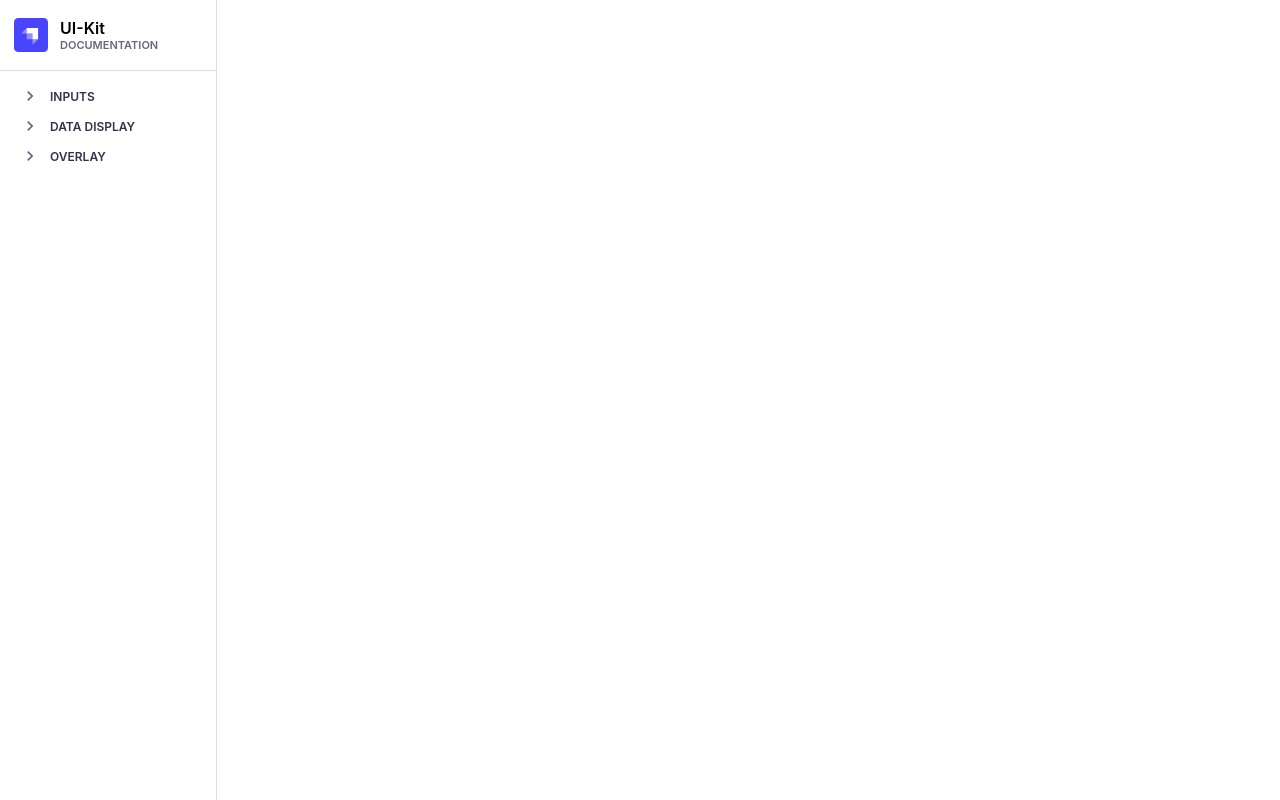
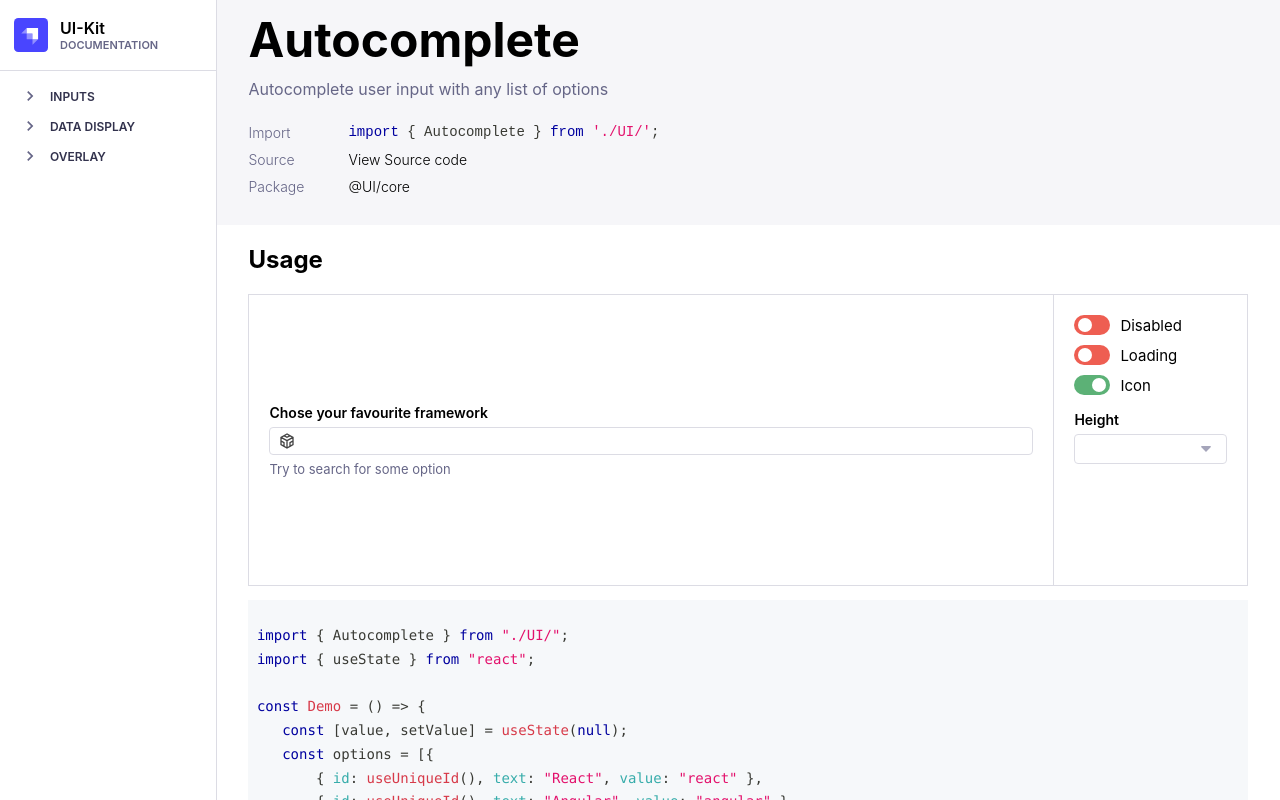
Before and after one commit to shtamtails/Strapi-React-UI-Kit, a React (Create React App) app: page /autocomplete in a window 1280 px wide. Built offline with nearby package versions, Linux system fonts and the light colour scheme.

Commit message:
Autocomplete page

```diff
--- a/src/components/App.jsx
+++ b/src/components/App.jsx
@@ -2,7 +2,14 @@ import "../css/main.css";
 import React, { useEffect, useState } from "react";
 import { AppShell, Navbar } from "./UI";
 import { NavbarContent } from "./NavbarContent";
-import { AccordionPage, ActionIconPage, CardPage, KbdPage, NotificationsPage } from "./Pages";
+import {
+  AccordionPage,
+  ActionIconPage,
+  AutocompletePage,
+  CardPage,
+  KbdPage,
+  NotificationsPage,
+} from "./Pages";
 import { Routes, Route } from "react-router-dom";
 import { useUniqueId } from "../Hooks";
 
@@ -41,7 +48,8 @@ const logo = (
 // ? NOTIFICATIONS
 // add notification loading on load functionality
 // add notification autoclose functionality
-// ! Action Icon Page add code
+// ? Autocomplete / Select
+// add default option and its value is text but not value prop
 
 const App = () => {
   return (
@@ -56,26 +64,13 @@ const App = () => {
           </Navbar>
         }
       >
-        {/* <div className="div" style={{ width: "200px" }}>
-          <Button
-            onClick={() => {
-              createNotification({
-                id: id,
-                title: "title",
-                body: "body",
-                type: "loading",
-              });
-            }}
-          >
-            Add notification
-          </Button>
-        </div> */}
         <Routes>
           <Route path="/card" element={<CardPage />} />
           <Route path="/accordion" element={<AccordionPage />} />
           <Route path="/kbd" element={<KbdPage />} />
           <Route path="/notifications" element={<NotificationsPage />} />
           <Route path="/actionicon" element={<ActionIconPage />} />
+          <Route path="/autocomplete" element={<AutocompletePage />} />
         </Routes>
       </AppShell>
     </>
--- /dev/null
+++ b/src/components/Pages/UI/Inputs/Autocomplete/AutocompletePage.jsx
@@ -0,0 +1,109 @@
+import React, { useState } from "react";
+import { useUniqueId } from "../../../../../Hooks";
+import { Autocomplete, Switch, Select } from "../../../../UI";
+import { About, Code, ComponentPreview, Subtitle, Main } from "../../../Template/";
+import { GrCodeSandbox } from "react-icons/gr";
+export const AutocompletePage = () => {
+  const [value, setValue] = useState("");
+  const [disabled, setDisabled] = useState(false);
+  const [loading, setLoading] = useState(false);
+  const [sideIcon, setSideIcon] = useState(true);
+  const [height, setHeight] = useState(null);
+  const options = [
+    { id: useUniqueId(), text: "React", value: "react" },
+    { id: useUniqueId(), text: "Angular", value: "angular" },
+    { id: useUniqueId(), text: "Vue", value: "vue" },
+  ];
+  const heightOptions = [
+    { id: useUniqueId(), text: "Default", value: null },
+    { id: useUniqueId(), text: "sm", value: "sm" },
+    { id: useUniqueId(), text: "md", value: "md" },
+    { id: useUniqueId(), text: "lg", value: "lg" },
+  ];
+  return (
+    <div className="documentation">
+      <About
+        name="Autocomplete"
+        info="Autocomplete user input with any list of options"
+        importCode={`import { Autocomplete } from './UI/';`}
+        sourceLink=""
+        packageLink=""
+      />
+      <Main>
+        <Subtitle>Usage</Subtitle>
+        <ComponentPreview
+          height={250}
+          component={
+            <div className="autocomplete-component-preview">
+              <Autocomplete
+                label="Chose your favourite framework"
+                optionsList={options}
+                value={value}
+                setValue={setValue}
+                description="Try to search for some option"
+                disabled={disabled}
+                loading={loading}
+                sideIcon={sideIcon && <GrCodeSandbox />}
+                height={height}
+              />
+            </div>
+          }
+          settings={
+            <>
+              <div className="section">
+                <Switch value={disabled} setValue={setDisabled} />
+                <div className="text">Disabled</div>
+              </div>
+              <div className="section">
+                <Switch value={loading} setValue={setLoading} />
+                <div className="text">Loading</div>
+              </div>{" "}
+              <div className="section">
+                <Switch value={sideIcon} setValue={setSideIcon} />
+                <div className="text">Icon</div>
+              </div>
+              <div className="section">
+                <Select
+                  label="Height"
+                  optionsList={heightOptions}
+                  value={height}
+                  setValue={setHeight}
+                />
+              </div>
+            </>
+          }
+        />
+        <Code>
+          {`
+ import { Autocomplete } from "./UI/";
+ import { useState } from "react";
+
+ const Demo = () => {
+    const [value, setValue] = useState(null);
+    const options = [{
+        { id: useUniqueId(), text: "React", value: "react" },
+        { id: useUniqueId(), text: "Angular", value: "angular" },
+        { id: useUniqueId(), text: "Vue", value: "vue" },
+    }]
+    return (
+        <Autocomplete
+            label="Chose your favourite framework"
+            optionsList={options}
+            value={value}
+            setValue={setValue}
+            description="Try to search for some option"
+            disabled={${disabled}}
+            loading={${loading}}
+            ${sideIcon ? `sideIcon={<GrCodeSandbox />}` : ``}
+            ${height ? `height="${height}"` : ``}
+        />
+    )
+ }
+`}
+        </Code>
+      </Main>
+    </div>
+  );
+};
+
+export default AutocompletePage;
--- a/src/components/Pages/index.js
+++ b/src/components/Pages/index.js
@@ -4,3 +4,4 @@ export { CardPage } from "./UI/DataDisplay/Card/CardPage";
 export { NotificationsPage } from "./UI/DataDisplay/Notifications/NotificationsPage";
 
 export { ActionIconPage } from "./UI/Inputs/ActionIcon/ActionIconPage";
+export { AutocompletePage } from "./UI/Inputs/Autocomplete/AutocompletePage";
--- a/src/components/UI/Inputs/Autocomplete/Components/AutocompleteMain.jsx
+++ b/src/components/UI/Inputs/Autocomplete/Components/AutocompleteMain.jsx
@@ -1,5 +1,5 @@
 import React, { useEffect, useRef, useState } from "react";
-import { InputSidebutton } from "../../General";
+import { InputSidebutton, InputSideIcon } from "../../General";
 import ClearButton from "./ClearButton";
 
 export const AutocompleteMain = React.forwardRef(
@@ -15,6 +15,7 @@ export const AutocompleteMain = React.forwardRef(
     return (
       <>
         <div className="select-container">
+          <InputSideIcon icon={sideIcon} />
           <input
             className={styles.join(" ")}
             ref={ref}
--- a/src/components/UI/Inputs/General/InputSidebutton.jsx
+++ b/src/components/UI/Inputs/General/InputSidebutton.jsx
@@ -8,13 +8,13 @@ export const InputSidebutton = ({ loading, copy, onClick, ...props }) => {
   return (
     <>
       {loading && (
-        <div className="right_button">
+        <div className="right-button">
           <Loader />
         </div>
       )}
       {copy && !loading && (
         <div
-          className="right_button"
+          className="right-button"
           onClick={() => {
             clipboard.copy(props.value);
           }}
--- a/src/components/UI/Inputs/General/_general.scss
+++ b/src/components/UI/Inputs/General/_general.scss
@@ -66,11 +66,11 @@ textarea[type="text"] {
 
   .right-button svg {
     display: flex;
-    width: 18px;
+    width: 16px;
     height: auto;
     margin-left: -30px;
     cursor: pointer;
-    color: $neutral-500;
+    color: $neutral-600;
   }
 
   .left-icon {
@@ -80,7 +80,7 @@ textarea[type="text"] {
 
   .left-icon svg {
     display: flex;
-    width: 17px;
+    width: 16px;
     height: auto;
     color: $neutral-500;
     margin-right: -30px;
--- a/src/components/UI/Inputs/Select/_select.scss
+++ b/src/components/UI/Inputs/Select/_select.scss
@@ -56,6 +56,8 @@
   font-size: 14px;
   margin-top: 5px;
   background-color: #fff;
+  display: flex;
+  flex-direction: column;
   border: 1px solid #eaeaef;
   box-shadow: 0px 1px 4px rgba(33, 33, 52, 0.1);
   border-radius: 4px;
--- a/src/components/UI/scss/main.scss
+++ b/src/components/UI/scss/main.scss
@@ -175,3 +175,10 @@ h2 {
   height: 100%;
   width: 100%;
 }
+
+.autocomplete-component-preview {
+  display: flex;
+  justify-content: center;
+  align-items: center;
+  height: 100%;
+}
--- a/src/css/main.css
+++ b/src/css/main.css
@@ -793,11 +793,11 @@ textarea[type="text"]:disabled::placeholder {
   display: -webkit-box;
   display: -ms-flexbox;
   display: flex;
-  width: 18px;
+  width: 16px;
   height: auto;
   margin-left: -30px;
   cursor: pointer;
-  color: #8e8ea9;
+  color: #666687;
 }
 
 .input-container .left-icon {
@@ -809,7 +809,7 @@ textarea[type="text"]:disabled::placeholder {
   display: -webkit-box;
   display: -ms-flexbox;
   display: flex;
-  width: 17px;
+  width: 16px;
   height: auto;
   color: #8e8ea9;
   margin-right: -30px;
@@ -905,6 +905,13 @@ textarea[type="text"]:disabled::placeholder {
   font-size: 14px;
   margin-top: 5px;
   background-color: #fff;
+  display: -webkit-box;
+  display: -ms-flexbox;
+  display: flex;
+  -webkit-box-orient: vertical;
+  -webkit-box-direction: normal;
+      -ms-flex-direction: column;
+          flex-direction: column;
   border: 1px solid #eaeaef;
   -webkit-box-shadow: 0px 1px 4px rgba(33, 33, 52, 0.1);
           box-shadow: 0px 1px 4px rgba(33, 33, 52, 0.1);
@@ -1883,3 +1890,16 @@ h2 {
   height: 100%;
   width: 100%;
 }
+
+.autocomplete-component-preview {
+  display: -webkit-box;
+  display: -ms-flexbox;
+  display: flex;
+  -webkit-box-pack: center;
+      -ms-flex-pack: center;
+          justify-content: center;
+  -webkit-box-align: center;
+      -ms-flex-align: center;
+          align-items: center;
+  height: 100%;
+}
```
